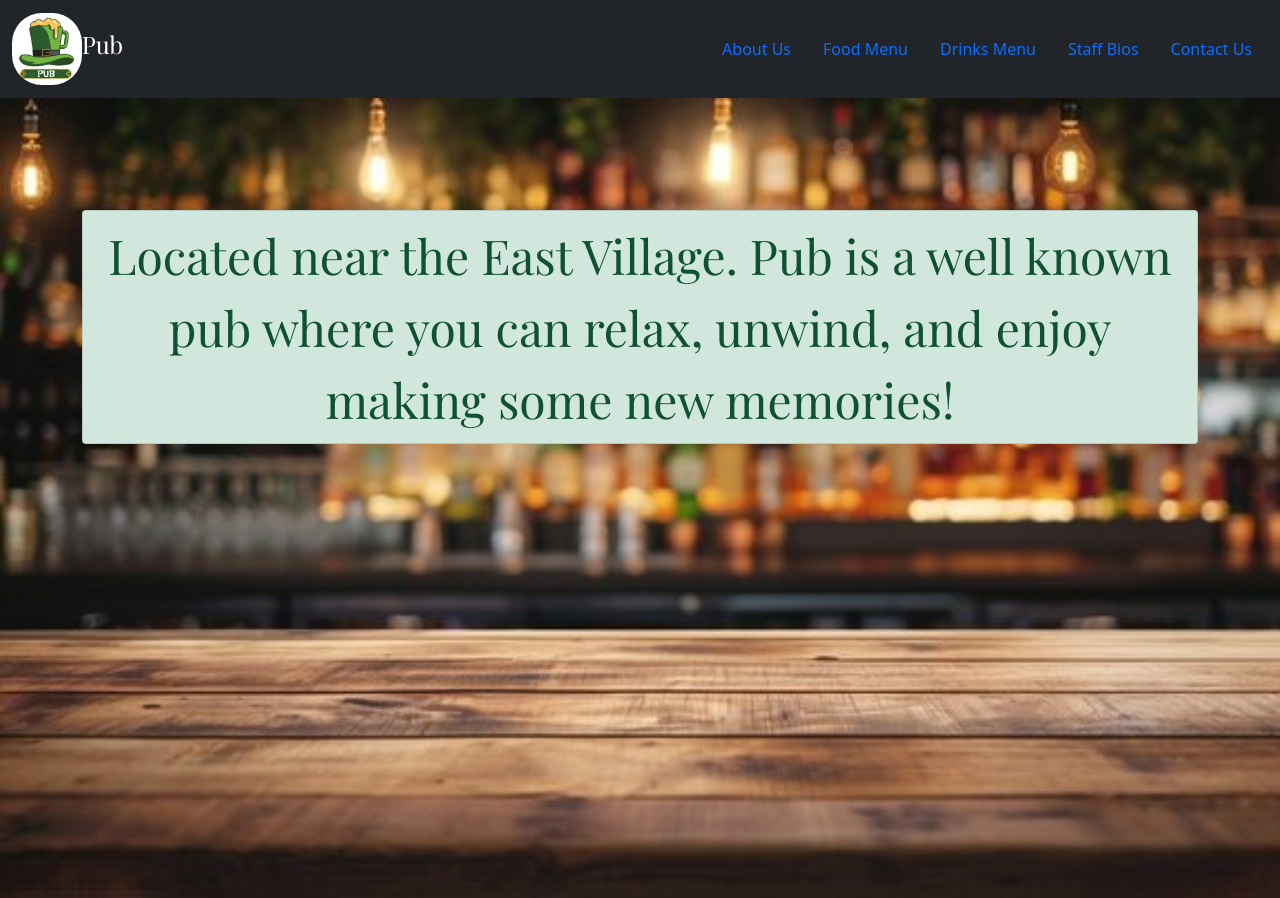
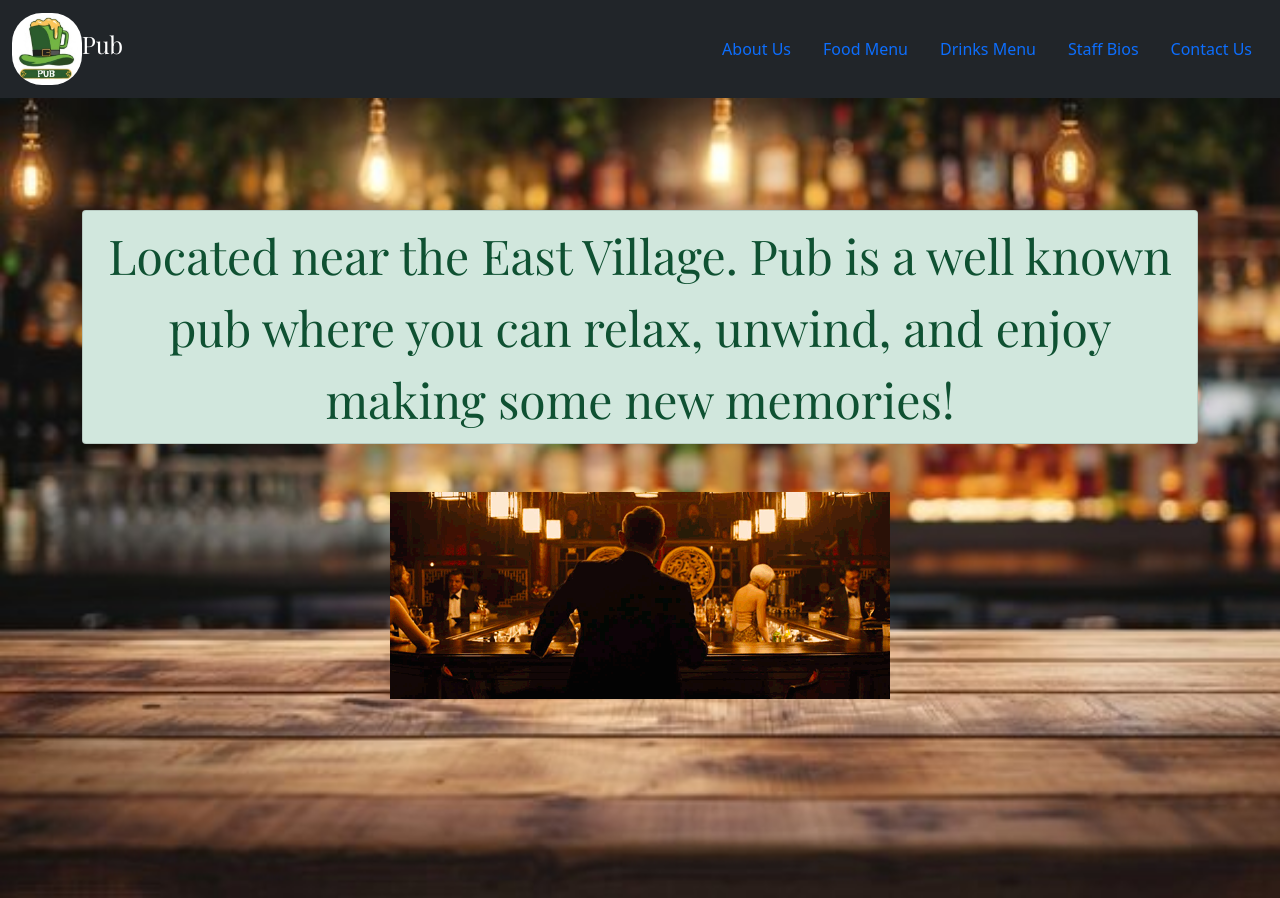
Before and after one commit to CallMeIce/Website, a React (Create React App) app: page / in a window 1280 px wide. Built offline with nearby package versions, Linux system fonts and the light colour scheme; a web font is replaced by a local one.

Commit message:
added gif to about us

```diff
--- a/src/components/About.js
+++ b/src/components/About.js
@@ -14,14 +14,30 @@ export default function About() {
 
     // }
 
-return (<div className="container">
+return (
+<div className="container">
     <div>
         <div className="aboutMsg">
             <p className="textHours" class="list-group-item list-group-item-success rounded"> Located near the East Village.
             Pub is a well known pub where you can relax, unwind, and enjoy making some
             new memories! </p>
             </div>
+             <br></br>
+             <br></br>
+             <br></br>
+             <br></br>
      </div>
+     <br></br>
+        <br></br>
+     <div >
+        <span>
+     <img  src={require('../images/cheers.gif')} class="min-vw-50" alt="Cheers"></img>
+</span>
+            </div>
+            <br></br>
+            <div>
+
+            </div>
 </div>
 
 
```
